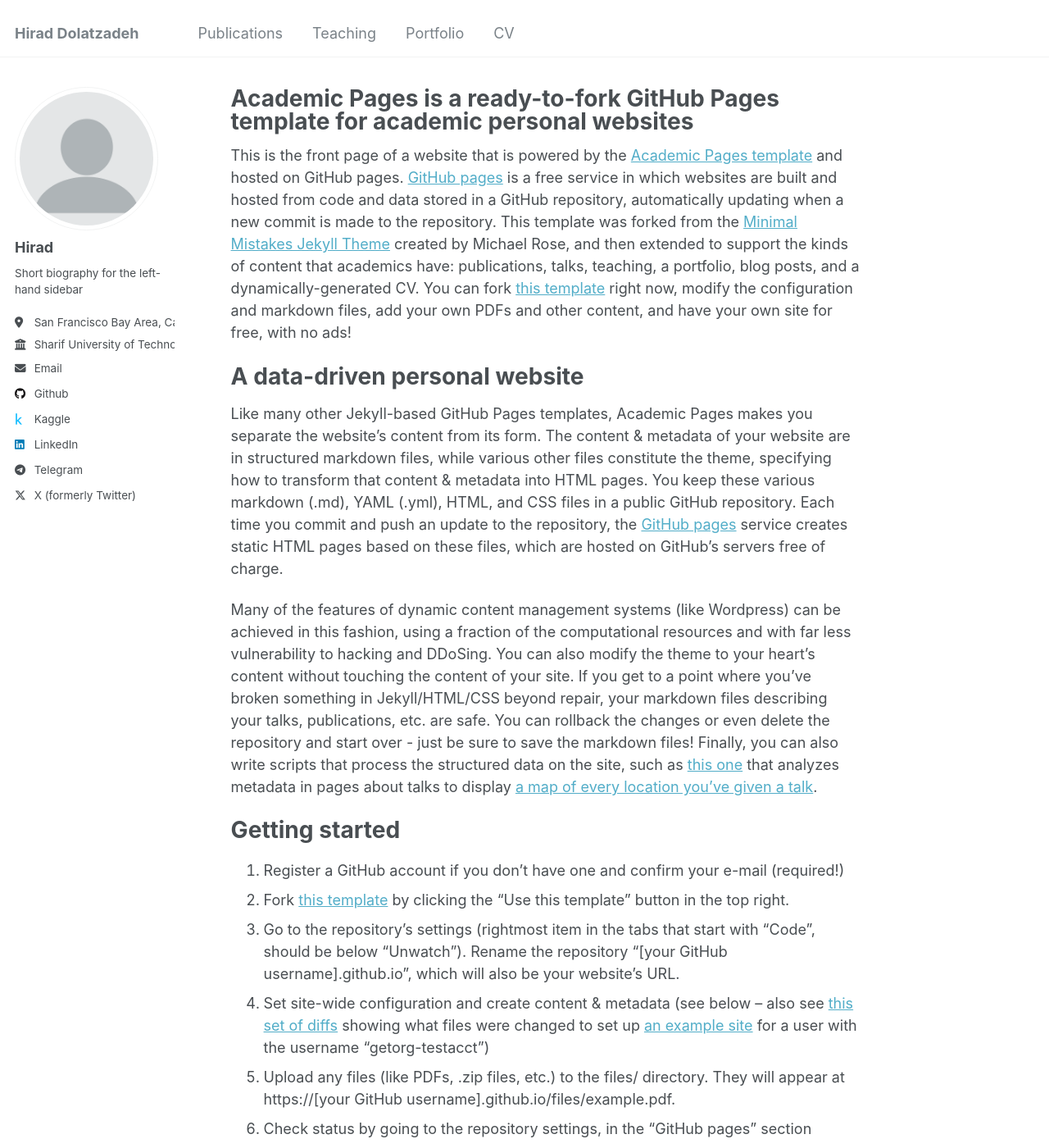
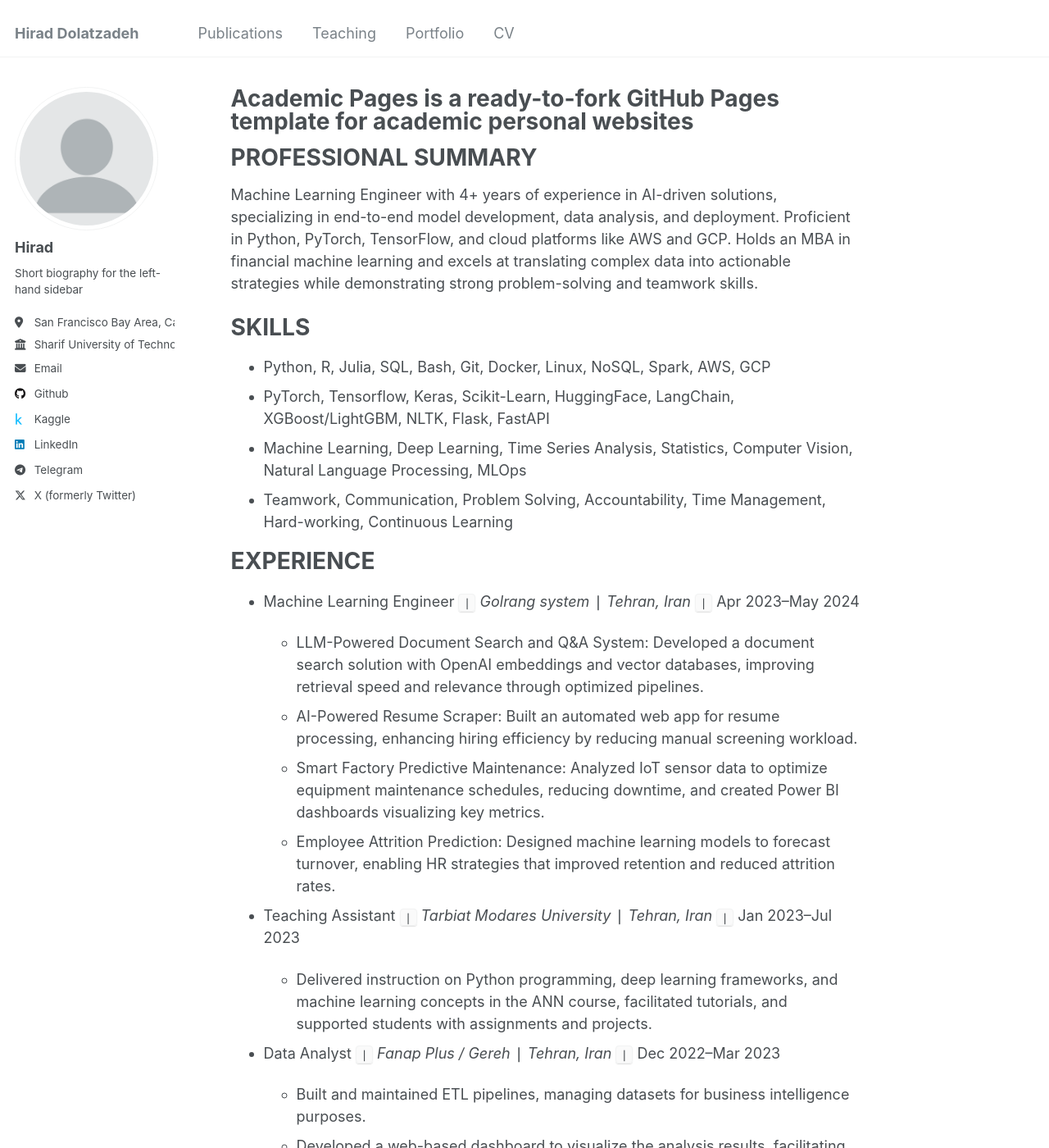
Before and after one commit to hiraddlz/hiraddlz.github.io, a Jekyll site: the page built from _pages/about.md, in a window 1280 px wide and 1400 px high. Shown: the whole window at 82% size. Built offline with Jekyll 4.4.1, drawn with Linux system fonts in a browser that asks for light colours; some of the changed text lies outside the part shown.

Commit message:
Update about.md

```diff
--- a/_pages/about.md
+++ b/_pages/about.md
@@ -7,43 +7,102 @@ redirect_from:
   - /about.html
 ---
 
-This is the front page of a website that is powered by the [Academic Pages template](https://github.com/academicpages/academicpages.github.io) and hosted on GitHub pages. [GitHub pages](https://pages.github.com) is a free service in which websites are built and hosted from code and data stored in a GitHub repository, automatically updating when a new commit is made to the repository. This template was forked from the [Minimal Mistakes Jekyll Theme](https://mmistakes.github.io/minimal-mistakes/) created by Michael Rose, and then extended to support the kinds of content that academics have: publications, talks, teaching, a portfolio, blog posts, and a dynamically-generated CV. You can fork [this template](https://github.com/academicpages/academicpages.github.io) right now, modify the configuration and markdown files, add your own PDFs and other content, and have your own site for free, with no ads!
+PROFESSIONAL SUMMARY
+======
+Machine Learning Engineer with 4+ years of experience in AI-driven solutions, specializing in end-to-end model development, data analysis, and deployment. Proficient in Python, PyTorch, TensorFlow, and cloud platforms like AWS and GCP. Holds an MBA in financial machine learning and excels at translating complex data into actionable strategies while demonstrating strong problem-solving and teamwork skills.
 
-A data-driven personal website
+SKILLS
 ======
-Like many other Jekyll-based GitHub Pages templates, Academic Pages makes you separate the website's content from its form. The content & metadata of your website are in structured markdown files, while various other files constitute the theme, specifying how to transform that content & metadata into HTML pages. You keep these various markdown (.md), YAML (.yml), HTML, and CSS files in a public GitHub repository. Each time you commit and push an update to the repository, the [GitHub pages](https://pages.github.com/) service creates static HTML pages based on these files, which are hosted on GitHub's servers free of charge.
+- Python, R, Julia, SQL, Bash, Git, Docker, Linux, NoSQL, Spark, AWS, GCP
+- PyTorch, Tensorflow, Keras, Scikit-Learn, HuggingFace, LangChain, XGBoost/LightGBM, NLTK, Flask, FastAPI
+- Machine Learning, Deep Learning, Time Series Analysis, Statistics, Computer Vision, Natural Language Processing, MLOps
+- Teamwork, Communication, Problem Solving, Accountability, Time Management, Hard-working, Continuous Learning
 
-Many of the features of dynamic content management systems (like Wordpress) can be achieved in this fashion, using a fraction of the computational resources and with far less vulnerability to hacking and DDoSing. You can also modify the theme to your heart's content without touching the content of your site. If you get to a point where you've broken something in Jekyll/HTML/CSS beyond repair, your markdown files describing your talks, publications, etc. are safe. You can rollback the changes or even delete the repository and start over - just be sure to save the markdown files! Finally, you can also write scripts that process the structured data on the site, such as [this one](https://github.com/academicpages/academicpages.github.io/blob/master/talkmap.ipynb) that analyzes metadata in pages about talks to display [a map of every location you've given a talk](https://academicpages.github.io/talkmap.html).
+EXPERIENCE
+======
+* Machine Learning Engineer `|` *Golrang system `|` Tehran, Iran* `|`                                                                                      Apr 2023–May 2024
 
-Getting started
+  - LLM-Powered Document Search and Q&A System: Developed a document search solution with OpenAI embeddings and vector databases, improving retrieval speed and relevance through optimized pipelines.
+  - AI-Powered Resume Scraper: Built an automated web app for resume processing, enhancing hiring efficiency by reducing manual screening workload.
+  - Smart Factory Predictive Maintenance: Analyzed IoT sensor data to optimize equipment maintenance schedules, reducing downtime, and created Power BI dashboards visualizing key metrics.
+  - Employee Attrition Prediction: Designed machine learning models to forecast turnover, enabling HR strategies that improved retention and reduced attrition rates.
+
+* Teaching Assistant `|` *Tarbiat Modares University `|` Tehran, Iran* `|`                                                                                     Jan 2023–Jul 2023
+
+  - Delivered instruction on Python programming, deep learning frameworks, and machine learning concepts in the ANN course, facilitated tutorials, and supported students with assignments and projects.
+
+* Data Analyst `|` *Fanap Plus / Gereh `|` Tehran, Iran* `|`                                                                                                         Dec 2022–Mar 2023
+
+  - Built and maintained ETL pipelines, managing datasets for business intelligence purposes.
+  - Developed a web-based dashboard to visualize the analysis results, facilitating data-driven decision-making for marketing strategies.
+
+* Teaching Assistant `|` *Sharif University of Technology `|` Tehran, Iran* `|`                                                                             Jan 2022–Jun 2022
+
+  - Collaborated on technical support for blockchain and machine learning projects in the Financial Technologies (FinTech) course, ensuring smooth execution and troubleshooting during coursework.
+
+EDUCATION
 ======
-1. Register a GitHub account if you don't have one and confirm your e-mail (required!)
-1. Fork [this template](https://github.com/academicpages/academicpages.github.io) by clicking the "Use this template" button in the top right.
-1. Go to the repository's settings (rightmost item in the tabs that start with "Code", should be below "Unwatch"). Rename the repository "[your GitHub username].github.io", which will also be your website's URL.
-1. Set site-wide configuration and create content & metadata (see below -- also see [this set of diffs](http://archive.is/3TPas) showing what files were changed to set up [an example site](https://getorg-testacct.github.io) for a user with the username "getorg-testacct")
-1. Upload any files (like PDFs, .zip files, etc.) to the files/ directory. They will appear at https://[your GitHub username].github.io/files/example.pdf.
-1. Check status by going to the repository settings, in the "GitHub pages" section
+PhD Candidate in IT Management (On hold after migrating to the U.S.) `|` *Tarbiat Modares University `|` Iran*                   Sep 2022 –
 
-Site-wide configuration
-------
-The main configuration file for the site is in the base directory in [_config.yml](https://github.com/academicpages/academicpages.github.io/blob/master/_config.yml), which defines the content in the sidebars and other site-wide features. You will need to replace the default variables with ones about yourself and your site's github repository. The configuration file for the top menu is in [_data/navigation.yml](https://github.com/academicpages/academicpages.github.io/blob/master/_data/navigation.yml). For example, if you don't have a portfolio or blog posts, you can remove those items from that navigation.yml file to remove them from the header.
+Research Proposal: Providing an Integrated Approach to Predictive Maintenance Based on Graph Neural Networks
 
-Create content & metadata
-------
-For site content, there is one markdown file for each type of content, which are stored in directories like _publications, _talks, _posts, _teaching, or _pages. For example, each talk is a markdown file in the [_talks directory](https://github.com/academicpages/academicpages.github.io/tree/master/_talks). At the top of each markdown file is structured data in YAML about the talk, which the theme will parse to do lots of cool stuff. The same structured data about a talk is used to generate the list of talks on the [Talks page](https://academicpages.github.io/talks), each [individual page](https://academicpages.github.io/talks/2012-03-01-talk-1) for specific talks, the talks section for the [CV page](https://academicpages.github.io/cv), and the [map of places you've given a talk](https://academicpages.github.io/talkmap.html) (if you run this [python file](https://github.com/academicpages/academicpages.github.io/blob/master/talkmap.py) or [Jupyter notebook](https://github.com/academicpages/academicpages.github.io/blob/master/talkmap.ipynb), which creates the HTML for the map based on the contents of the _talks directory).
+GPA: 3.7/4.0
 
-**Markdown generator**
+Master of Business Administration – MBA `|` *Sharif University of Technology `|` Tehran, Iran*                                   Sep 2019 – Sep 2022
 
-The repository includes [a set of Jupyter notebooks](https://github.com/academicpages/academicpages.github.io/tree/master/markdown_generator
-) that converts a CSV containing structured data about talks or presentations into individual markdown files that will be properly formatted for the Academic Pages template. The sample CSVs in that directory are the ones I used to create my own personal website at stuartgeiger.com. My usual workflow is that I keep a spreadsheet of my publications and talks, then run the code in these notebooks to generate the markdown files, then commit and push them to the GitHub repository.
+Concentration: [How people’s sentiment and attention affect the return of Bitcoin?](https://library.sharif.ir/parvan/resource/501394)
 
-How to edit your site's GitHub repository
-------
-Many people use a git client to create files on their local computer and then push them to GitHub's servers. If you are not familiar with git, you can directly edit these configuration and markdown files directly in the github.com interface. Navigate to a file (like [this one](https://github.com/academicpages/academicpages.github.io/blob/master/_talks/2012-03-01-talk-1.md) and click the pencil icon in the top right of the content preview (to the right of the "Raw | Blame | History" buttons). You can delete a file by clicking the trashcan icon to the right of the pencil icon. You can also create new files or upload files by navigating to a directory and clicking the "Create new file" or "Upload files" buttons.
+GPA: 3.6/4.0
 
-Example: editing a markdown file for a talk
-![Editing a markdown file for a talk](/images/editing-talk.png)
+Bachelor of Science – BS in Civil Engineering `|` *Sharif University of Technology `|` Tehran, Iran*                              Sep 2012 – Feb 2017
 
-For more info
-------
-More info about configuring Academic Pages can be found in [the guide](https://academicpages.github.io/markdown/), the [growing wiki](https://github.com/academicpages/academicpages.github.io/wiki), and you can always [ask a question on GitHub](https://github.com/academicpages/academicpages.github.io/discussions). The [guides for the Minimal Mistakes theme](https://mmistakes.github.io/minimal-mistakes/docs/configuration/) (which this theme was forked from) might also be helpful.
+GPA: 3.2/4.0
+
+PROJECTS
+======
+[How people’s sentiment and attention affect the return of Bitcoin?](https://library.sharif.ir/parvan/resource/501394) `|` Tehran, Iran                                                      Oct 2021 – Sep 2022
+
+- Analyzed the influence of investor sentiment and attention (Twitter sentiment analysis, Google search trends, …) on Bitcoin returns using machine learning models.
+- Developed predictive models to forecast Bitcoin returns with 62% accuracy, identifying key variables like the Fear and Greed Index.
+- Utilized SHAP model for interpretability, explaining the impact of different variables on Bitcoin returns.
+
+[Financial Econometrics: TSE Investors Sentiment](https://github.com/hiraddlz/MBA-Projects/tree/master/Financial%20econometrics/TSE%20Inverstors%20sentiments) `|` Tehran, Iran                                                                                 Apr 2021 - Sep 2021
+
+- Conducted a study to measure the effect of investors’ sentiments on the return of Tehran Stock Exchange.
+- Implemented the article "Measuring investor sentiment in equity markets" by Bandopadhyaya and Jones (2006) for 398 different stocks.
+
+[Machine Learning in Finance: Bet Sizing & Backtest Methods](https://github.com/hiraddlz/MBA-Projects/tree/master/Machine%20learning%20in%20finance) `|` Tehran, Iran                                                             Apr 2021 - Sep 2021
+
+- investigated the use of algorithmic trading and quantitative finance by implementing chapters 10 & 11 of the book "Advances in Financial Machine Learning" by Marcos Lopez de Prado (2018).
+
+[Investigating the characteristics of social media influencers on uers’ intention to buy](https://www.sid.ir/Fa/Seminar/ViewPaper.aspx?ID=96497) `|` Tehran, Iran                                       Mar 2021
+
+- Conference paper - Case study: Garment industry on instagram
+
+[Fuel Consumption Analysis](https://github.com/hiraddlz/MBA-Projects/tree/master/Business%20analytics) `|` Tehran, Iran                                                                                                                     Oct 2020 - Mar 2021
+
+- Analyzed fuel consumption patterns by crawling data from caranddriver.com and investigating the impact of car specifications.
+
+COURSEWORK
+======
+Artificial Neural Network, Business Intelligence, Cognitive and systems Theories, Machine Learning in Finance, Business Analytics, Econometrics, Corporate Finance, Data Analysis, Computer Programming, Probability and statistics
+
+ACHIEVEMENTS
+======
+- Achieved top 0.34% rank (5/1,465) in the entrance exam for Ph.D. admission
+- Ranked in the top 0.37% (33/8,861) in the university entrance exam for Master’s degree admission
+- Secured a top 0.17% rank (391/229,948) in the national entrance exam for Bachelor’s degree admission
+
+[CERTIFICATIONS](https://www.credly.com/users/hirad-dolatzadeh)
+======
+[TensorFlow: Advanced Techniques](https://www.coursera.org/account/accomplishments/specialization/WE8BKL81B611) `|` DeepLearning.AI `|` 2024
+
+[Custom Models, Layers, and Loss Functions with TensorFlow](https://www.coursera.org/account/accomplishments/verify/NV6V7BT9RDY5) `|` [Custom and Distributed Training with TensorFlow](https://www.coursera.org/account/accomplishments/verify/9SDCKLOSNRIE) `|` [Advanced Computer Vision with TensorFlow](https://www.coursera.org/account/accomplishments/verify/VFCC2SOP4Y0R) `|` [Generative Deep Learning with TensorFlow](https://www.coursera.org/account/accomplishments/verify/LKS3XTHC5PMZ)
+
+[IBM AI Engineering](https://www.coursera.org/account/accomplishments/specialization/T5L0D1SNYDU6) `|` IBM `|` 2024
+
+[AI Capstone Project with Deep Learning](https://www.credly.com/badges/30173fce-a269-4d49-aaf4-ac9c014cabf6/public_url) `|` [Machine Learning with Python](https://www.credly.com/badges/0c70c00c-726b-490e-b4ad-ab3b7603edb4/public_url) `|` [Introduction to Computer Vision and Image Processing](https://www.credly.com/badges/b9b75365-f308-45c2-b743-d154f82498d9/public_url) `|` [Introduction to Neural Networks and PyTorch](https://www.credly.com/badges/ee996e9c-998d-4b74-85ae-806ee76e8875/public_url) `|` [Building Deep Learning Models with TensorFlow](https://www.credly.com/badges/9ccf078c-08e8-403a-b714-325e3cb28240/public_url) `|` [Introduction to Deep Learning & Neural Networks with Keras](https://www.coursera.org/account/accomplishments/verify/XXCPSF9P5XJW))
+
+[Applied Software Engineering Fundamentals](https://www.coursera.org/account/accomplishments/specialization/FMQDUCYJ0U0P) `|` IBM `|` 2024
+
+[Developing AI Applications with Python and Flask](https://www.coursera.org/account/accomplishments/verify/WHODC7P46VS6) `|` [Hands-on Introduction to Linux Commands and Shell Scripting](https://www.credly.com/badges/0632da84-5b7e-46c5-8898-9d406a3da2ec/public_url) `|` [Getting Started with Git and GitHub](https://www.coursera.org/account/accomplishments/verify/ZF7T3HMNK7PY) `|` [Introduction to Software Engineering](https://www.credly.com/badges/20b10eb1-fadd-4cc6-b263-e96d67070eb4/public_url) `|` [Python for Data Science, AI & Development](https://www.credly.com/badges/44e5e0d8-f6cb-4723-af82-fc77b5f8f936/public_url)
```
